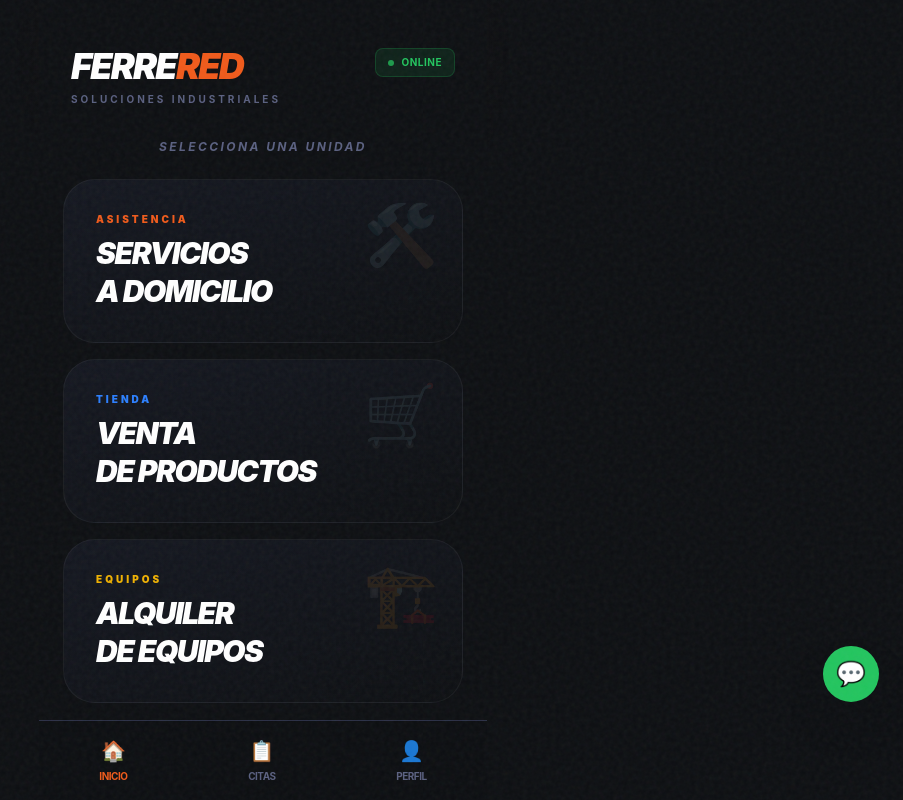
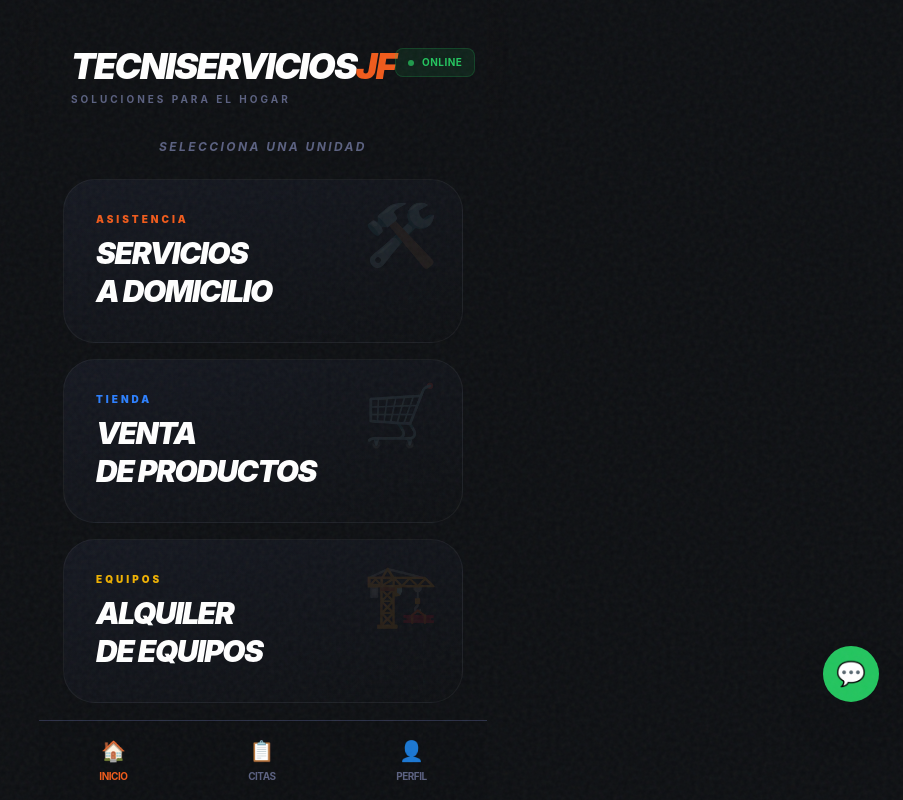
Before and after one commit to hernangarzon/tecniservicios-jf, a Next.js app: page / in a window 1280 px wide. Shown: the whole page, without its empty margins (377-1280 px from the left). Built offline with nearby package versions, Linux system fonts and the light colour scheme.

Commit message:
Ajustes Slogan

```diff
--- a/src/app/page.js
+++ b/src/app/page.js
@@ -228,9 +228,9 @@ export default function Home() {
       <header className="p-8 pt-12 flex justify-between items-start">
         <div>
           <h1 className="text-4xl font-black italic tracking-tighter uppercase leading-none">
-            Ferre<span className="text-[#F05A1A]">Red</span>
+            TECNISERVICIOS<span className="text-[#F05A1A]">JF</span>
           </h1>
-          <p className="text-[10px] tracking-[0.3em] text-[#5A6080] font-bold uppercase mt-2">Soluciones Industriales</p>
+          <p className="text-[10px] tracking-[0.3em] text-[#5A6080] font-bold uppercase mt-2">Soluciones para el Hogar</p>
         </div>
         <div className="bg-[#22C55E]/10 border border-[#22C55E]/20 px-3 py-1.5 rounded-lg flex items-center gap-2">
           <div className="w-1.5 h-1.5 bg-[#22C55E] rounded-full animate-pulse" />
```
